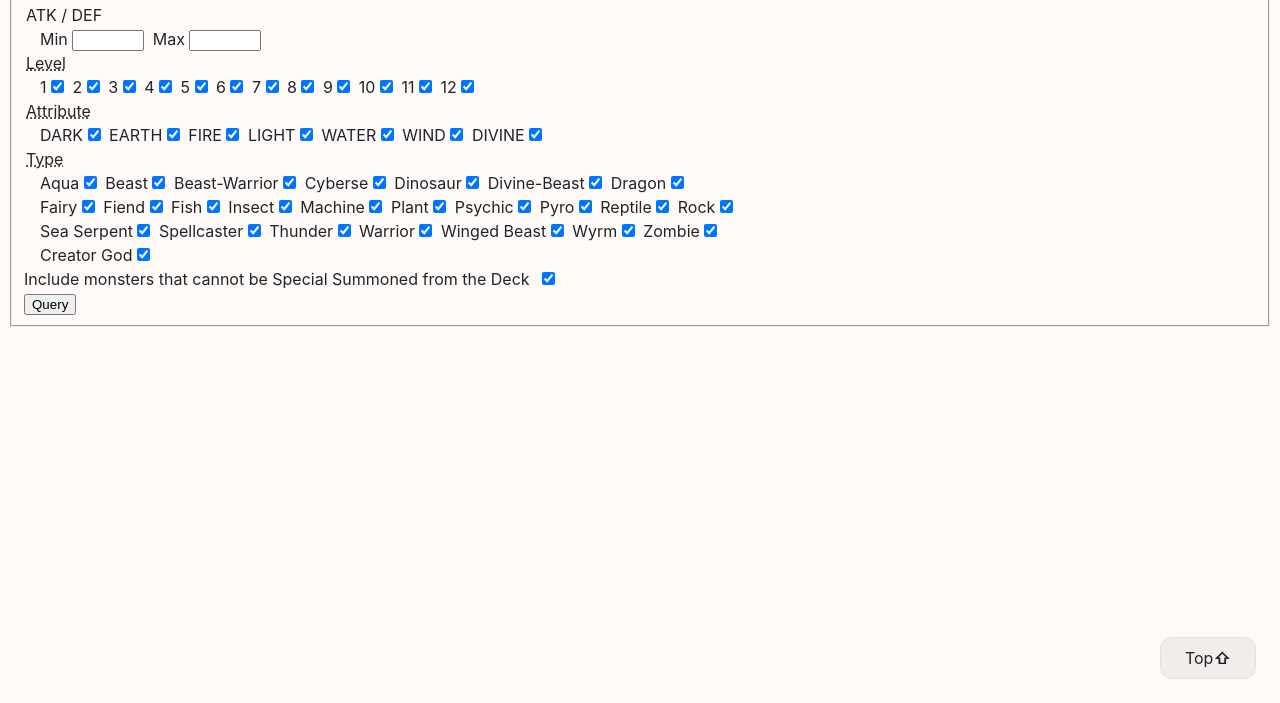
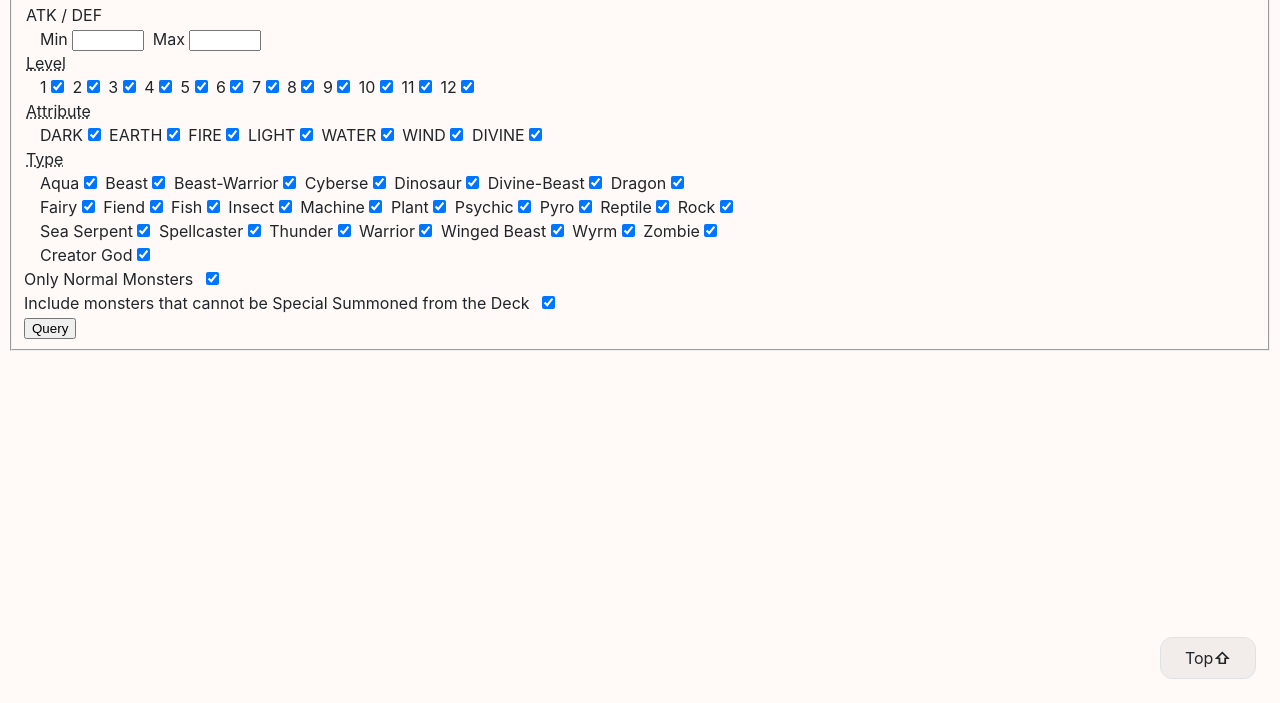
Before and after one commit to BernardoFuret/Gizmek-Uka-Targets, a website: page static/index.html in a window 1280 px wide. Shown: the part 97-800 px from the top of the page. Drawn offline with nearby package versions, Linux system fonts and the light colour scheme.

Commit message:
Add option to filter for Normal Monsters only

```diff
--- a/static/index.html
+++ b/static/index.html
@@ -107,6 +107,12 @@ function preventDefault() {
 							</fieldset>
 						</div>
 
+						<!-- Normal Monsters -->
+						<div id="query__form__container--normal-monsters" class="query__form__container">
+							<label for="query--normal-monsters" class="query__form__label">Only Normal Monsters</label>
+							<input type="checkbox" id="query--normal-monsters" name="query--normal-monsters" value="Only Normal Monsters" checked/>
+						</div>
+
 						<!-- Special Summon from Deck/hand -->
 						<div id="query__form__container--special-summon-from-deck" class="query__form__container">
 							<label for="query--special-summon-from-deck" class="query__form__label">Include monsters that cannot be Special Summoned from the Deck</label>
--- a/static/scripts/main.js
+++ b/static/scripts/main.js
@@ -194,6 +194,7 @@
 			type: $( '#query__form__container--type .query--type' )
 				.toArray()
 					.reduce( checkedValues, [] ),
+			onlyNormalMonsters: $( '#query--normal-monsters' ).is( ':checked' ),
 			includeSSFromDeck: $( '#query--special-summon-from-deck' ).is( ':checked' ),
 		};
 
@@ -207,6 +208,8 @@
 				&&
 				jsQuery.type.includes( monster.type )
 				&&
+				( jsQuery.onlyNormalMonsters ? monster.isNormalMonster : true )
+				&&
 				( jsQuery.includeSSFromDeck ? true : monster.ssFromDeck )
 			);
 		} );
```
